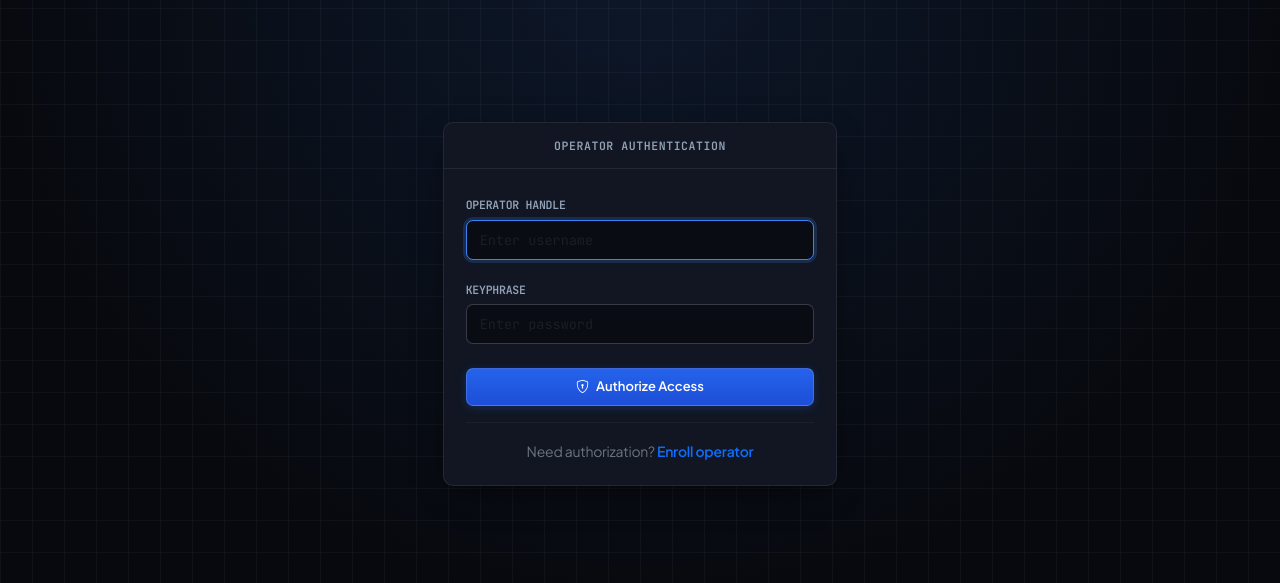
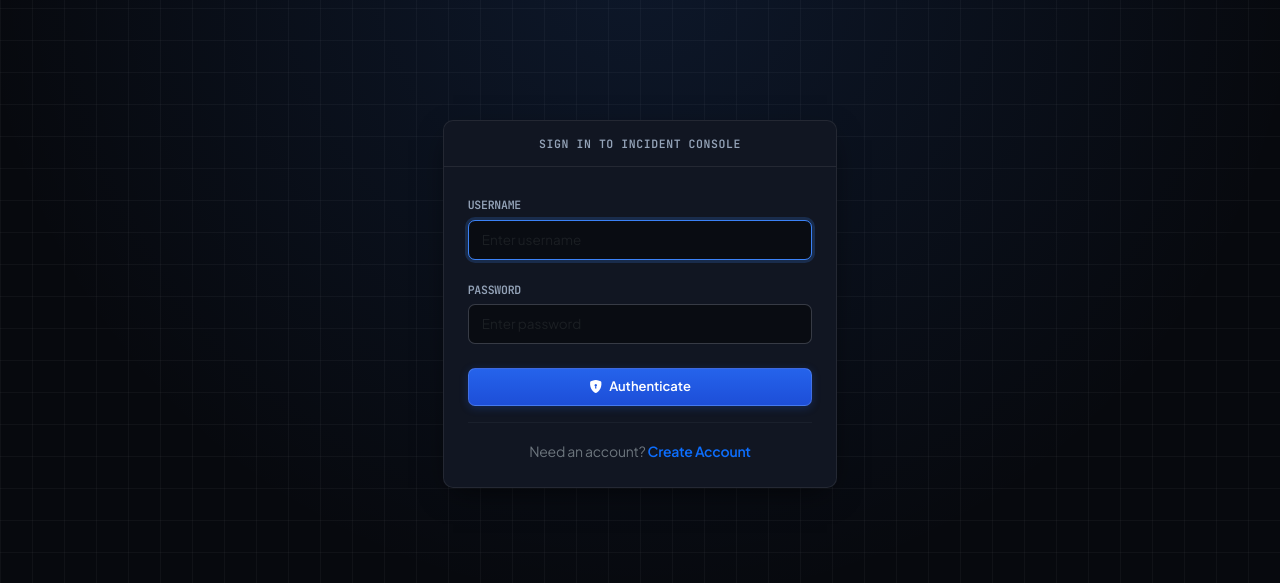
Before and after one commit to Adityachandkaushik/incident-management-system, a Flask app: page /login in a window 1280 px wide. Shown: the part 56-639 px from the top of the page. Run offline with Flask 3, Linux system fonts and the light colour scheme.

Commit message:
Update login page

```diff
--- a/templates/login.html
+++ b/templates/login.html
@@ -1,32 +1,32 @@
 {% extends "base.html" %}
 
-{% block title %}Sign In - OpsConsole{% endblock %}
+{% block title %}Sign In - Incident Operations{% endblock %}
 
 {% block content %}
-<div class="row justify-content-center align-items-center" style="min-height: 70vh;">
-    <div class="col-12 col-sm-8 col-md-5 col-lg-4">
+<div class="row justify-content-center align-items-center" style="min-height: calc(85vh - 120px);">
+    <div class="col-12 col-sm-9 col-md-6 col-lg-5 col-xl-4">
         <div class="panel">
             <div class="panel-header justify-content-center">
-                <span>OPERATOR AUTHENTICATION</span>
+                <span>Sign In to Incident Console</span>
             </div>
-            <div class="panel-body">
+            <div class="panel-body p-4">
                 <form action="{{ url_for('auth.login') }}" method="POST">
                     <div class="mb-3">
-                        <label for="username" class="form-label">Operator Handle</label>
-                        <input type="text" class="form-control code-block" id="username" name="username" placeholder="Enter username" required autofocus>
+                        <label for="username" class="form-label">Username</label>
+                        <input type="text" class="form-control" id="username" name="username" placeholder="Enter username" required autofocus>
                     </div>
                     <div class="mb-4">
-                        <label for="password" class="form-label">Keyphrase</label>
-                        <input type="password" class="form-control code-block" id="password" name="password" placeholder="Enter password" required>
+                        <label for="password" class="form-label">Password</label>
+                        <input type="password" class="form-control" id="password" name="password" placeholder="Enter password" required>
                     </div>
                     <button type="submit" class="btn-sre-primary w-100 justify-content-center py-2">
-                        <i class="bi bi-shield-lock"></i>
-                        <span>Authorize Access</span>
+                        <i class="bi bi-shield-lock-fill"></i>
+                        <span>Authenticate</span>
                     </button>
                 </form>
                 <div class="text-center mt-3 pt-3 border-top border-secondary border-opacity-10">
-                    <span class="text-secondary small">Need authorization? </span>
-                    <a href="{{ url_for('auth.register') }}" class="small text-decoration-none fw-semibold">Enroll operator</a>
+                    <span class="text-secondary small">Need an account? </span>
+                    <a href="{{ url_for('auth.register') }}" class="small text-decoration-none fw-semibold">Create Account</a>
                 </div>
             </div>
         </div>
```
